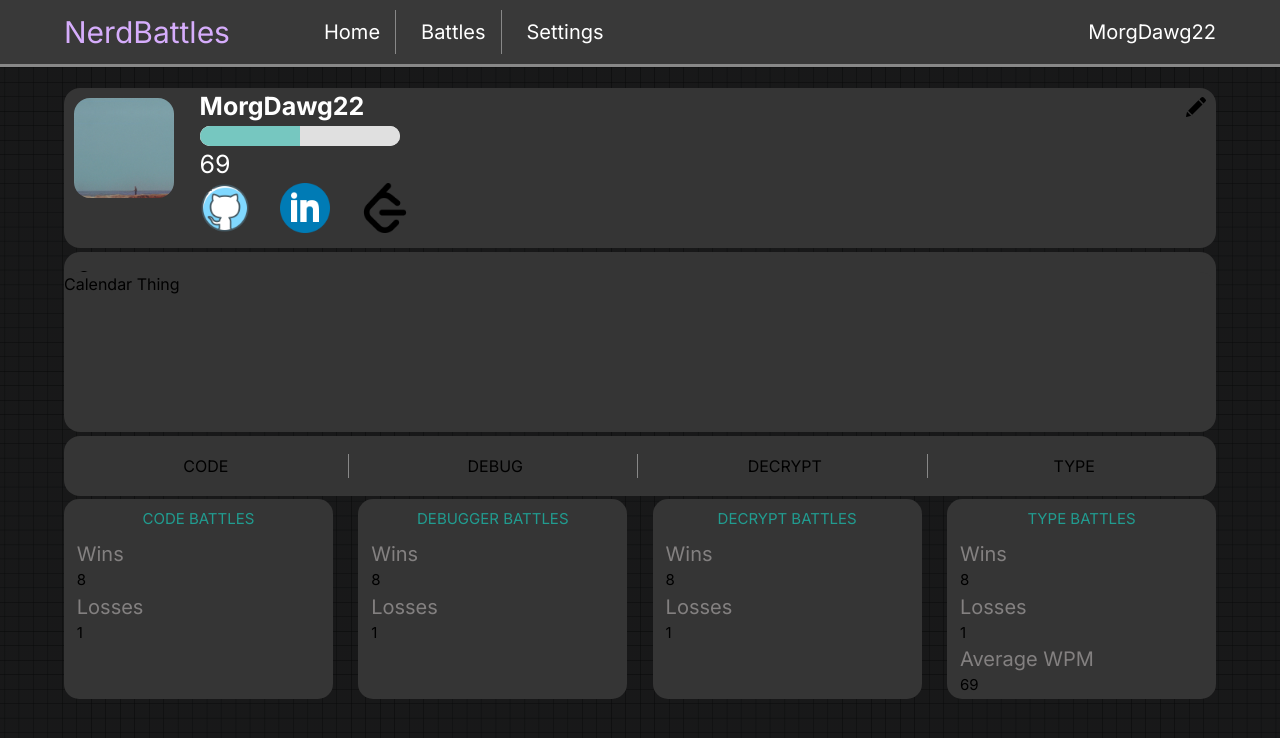
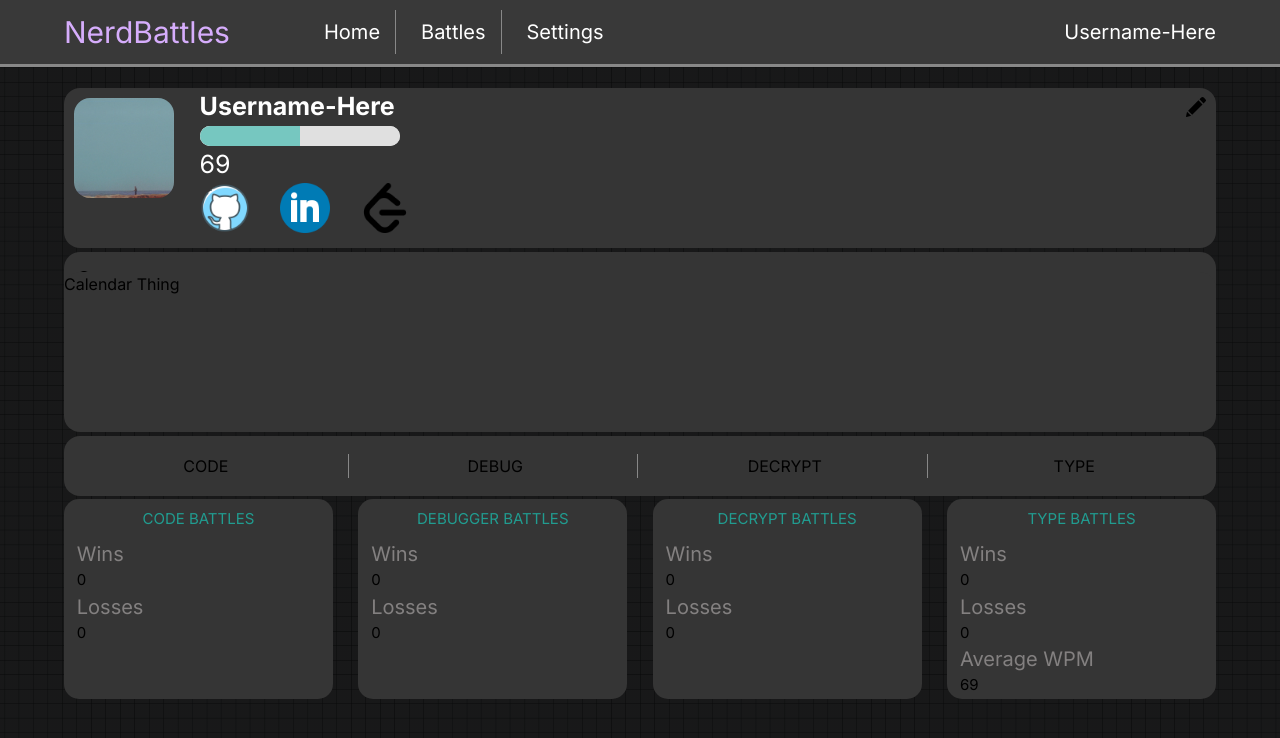
Before and after one commit to n0rq1/NerdBattles, a Next.js app: page /profile in a window 1280 px wide. Shown: the top 738 px of the page. Built offline with nearby package versions, Linux system fonts and the light colour scheme.

Commit message:
good checkpoint

```diff
--- a/package.json
+++ b/package.json
@@ -9,6 +9,9 @@
     "lint": "next lint"
   },
   "dependencies": {
+    "@supabase/auth-helpers-nextjs": "^0.10.0",
+    "@supabase/supabase-js": "^2.43.4",
+    "actions": "^1.3.0",
     "next": "^14.2.3",
     "react": "^18.3.1",
     "react-dom": "^18",
--- /dev/null
+++ b/src/app/auth/callback/route.js
@@ -0,0 +1,15 @@
+import {createRouteHandlerClient} from '@supabase/auth-helpers-nextjs';
+import {cookies} from 'next/headers';
+import {NextResponse} from 'next/server';
+
+export async function GET(request){
+    const requestUrl = new URL(request.url);
+    const code = requestUrl.searchParams.get('code');
+    if (code){
+        const cookieStore = cookies();
+        const supabase = createRouteHandlerClient({cookies: () => cookieStore});
+        await supabase.auth.exchangeCodeForSession(code);
+    }
+
+    return NextResponse.redirect(requestUrl.origin);
+}
--- a/src/app/home/page.js
+++ b/src/app/home/page.js
@@ -1,15 +1,72 @@
+"use client";
 import "../pages.css";
 import NavBar from "../navbar/navbar";
 
+import { createClientComponentClient } from "@supabase/auth-helpers-nextjs";
+import { useEffect, useState } from "react";
+import { useRouter } from "next/navigation";
+
 export default function Home(){
+    const [email,setEmail] = useState('');
+    const [password,setPassword] = useState('');
+    const [user,setUser] = useState(null);
+
+    const router = useRouter();
+
+    const supabase = createClientComponentClient();
+
+    /*
+    useEffect(() => {
+        async function getUser(){
+            const{data: {user}} = await supabase.auth.getUser();
+            setUser(user);
+        }
+        getUser();
+    }, []);
+    */
+
+    const handleSignUp = async () => {
+        await supabase.auth.signUp({
+            email,
+            password,
+            options: {
+                emailRedirectTo: `${location.origin}/auth/callback`
+            }
+        })
+        router.refresh();
+        setEmail('');
+        setPassword('');
+    }
+
+    const handleSignIn = async () =>{
+        await supabase.auth.signInWithPassword({
+            email,
+            password
+        })
+        router.refresh();
+        setEmail('');
+        setPassword('');
+    }
+
     return (
         <body>
             <NavBar/>
             <div className="background">
                 <div className="page-body">
-                    <a>
-                        Home
-                    </a>
+                    <input
+                        type="email"
+                        name="email"
+                        value={email}
+                        onChange={(e) => setEmail(e.target.value)}
+                    />
+                    <input
+                        type="password"
+                        name="password"
+                        value={password}
+                        onChange={(e) => setPassword(e.target.value)}
+                    />
+                    <button onClick={handleSignUp}>Sign Up</button>
+                    <button onClick={handleSignIn}>Sign In</button>
                 </div>
             </div>
         </body>
--- a/src/app/navbar/navbar.js
+++ b/src/app/navbar/navbar.js
@@ -32,7 +32,7 @@ export default function NavBar() {
         </div>
         <div className="username-container">
           <Link href="/profile" className="username-text">
-            MorgDawg22
+            Username-Here
           </Link>
         </div>
         <div className="md:hidden flex items-center justify-end w-1/3">
--- a/src/app/profile/page.js
+++ b/src/app/profile/page.js
@@ -13,7 +13,7 @@ export default function Profile(){
                             <img src="/midair.jpeg" className="profile-picture"/>
                             <div className="profile-account-info">
                                 <a style={{color: 'white', fontWeight:'bold'}}>
-                                    MorgDawg22
+                                    Username-Here
                                 </a>
                                 <progress value={.50} className="progress-bar"/>
                                 <a style={{color: 'white'}}>
@@ -31,11 +31,11 @@ export default function Profile(){
                             <div className="user-info">
                                 <img src="/location-pin.png" className="info-icons"/>
                                 <a className="user-info-text" style={{width:'250px'}}>
-                                    California, United States
+                                    Location Here
                                 </a>
                                 <img src="/school.png" className="info-icons"/>
                                 <a className="user-info-text">
-                                    California State University, Chico
+                                    School Name Here
                                 </a>
                             </div>
                         </div>
@@ -83,13 +83,13 @@ export default function Profile(){
                                 Wins
                             </a>
                             <a style={{fontSize:'15px', marginLeft:'1vw'}}>
-                                8
+                                0
                             </a>
                             <a className="record-tracker">
                                 Losses
                             </a>
                             <a style={{fontSize:'15px', marginLeft:'1vw'}}>
-                                1
+                                0
                             </a>
                         </div>
                     </div>
@@ -104,13 +104,13 @@ export default function Profile(){
                                 Wins
                             </a>
                             <a style={{fontSize:'15px', marginLeft:'1vw'}}>
-                                8
+                                0
                             </a>
                             <a className="record-tracker">
                                 Losses
                             </a>
                             <a style={{fontSize:'15px', marginLeft:'1vw'}}>
-                                1
+                                0
                             </a>
                         </div>
                     </div>
@@ -125,13 +125,13 @@ export default function Profile(){
                                 Wins
                             </a>
                             <a style={{fontSize:'15px', marginLeft:'1vw'}}>
-                                8
+                                0
                             </a>
                             <a className="record-tracker">
                                 Losses
                             </a>
                             <a style={{fontSize:'15px', marginLeft:'1vw'}}>
-                                1
+                                0
                             </a>
                         </div>
                     </div>
@@ -146,13 +146,13 @@ export default function Profile(){
                                 Wins
                             </a>
                             <a style={{fontSize:'15px', marginLeft:'1vw'}}>
-                                8
+                                0
                             </a>
                             <a className="record-tracker">
                                 Losses
                             </a>
                             <a style={{fontSize:'15px', marginLeft:'1vw'}}>
-                                1
+                                0
                             </a>
                             <a className="record-tracker">
                                 Average WPM
```
Also changed, not shown: middleware.js (added, +10 -0 lines), src/app/login/login.js (added), 1 other file (tests, documents, lock files or other folders).
